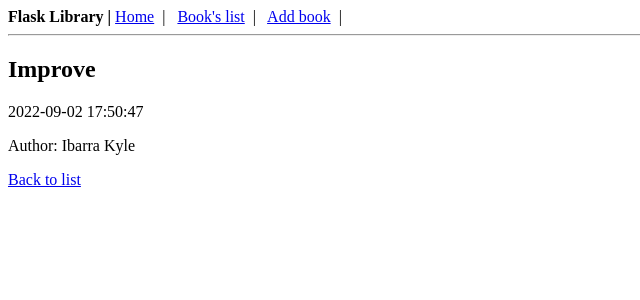
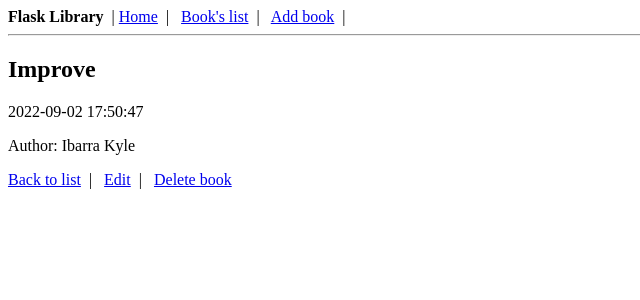
Before and after one commit to HansLanda96/Flask_2_project, a Flask app: page /books/detail/1 in a window 1280 px wide. Shown: the top 300 px of the page, without its empty margins (0-640 px from the left). Run offline with Flask 2, Linux system fonts and the light colour scheme; data comes from the database, SQL or seed files in the repository.

Commit message:
modify templates

```diff
--- a/templates/base.html
+++ b/templates/base.html
@@ -6,11 +6,11 @@
 </head>
 <body>
     <div>
-        <strong>Flask Library |</strong>
+        <strong>Flask Library</strong>&nbsp;&nbsp;|
         <!-- CRUD create read update delete -->
         <a href="/">Home</a>&nbsp;&nbsp;|&nbsp;&nbsp;
-        <a href="/books/list">Book's list</a>&nbsp;&nbsp;|&nbsp;&nbsp;
-        <a href="#">Add book</a>&nbsp;&nbsp;|&nbsp;&nbsp;
+        <a href="{{ url_for('list_books') }}">Book's list</a>&nbsp;&nbsp;|&nbsp;&nbsp;
+        <a href="{{ url_for('create_book') }}">Add book</a>&nbsp;&nbsp;|&nbsp;&nbsp;
     </div>
     <hr>
     {% block content %}{% endblock %}
--- a/templates/books/detail.html
+++ b/templates/books/detail.html
@@ -9,6 +9,8 @@
     <span>{{ book.created }}</span>
     <p>Author: {{ book.author }}</p>
     <div>
-        <a href="/books/list">Back to list</a>
+        <a href="{{ url_for('list_books') }}">Back to list</a>&nbsp;&nbsp;|&nbsp;&nbsp;
+        <a href="{{ url_for('edit_book', book_id=book.id) }}">Edit</a>&nbsp;&nbsp;|&nbsp;&nbsp;
+        <a href="{{ url_for('delete_book', book_id=book.id) }}">Delete book</a>
     </div>
 {% endblock %}
--- a/templates/books/list.html
+++ b/templates/books/list.html
@@ -8,7 +8,7 @@
     <h1> List of books </h1>
     {% for book in books %}
         <p>
-            <a href="/books/detail/{{ book.id }}">{{ book.title }}</a>
+            <a href="{{ url_for('book_detail', book_id=book.id) }}">{{ book.title }}</a>
             <br>
             {{ book.created }}
         </p>
```
